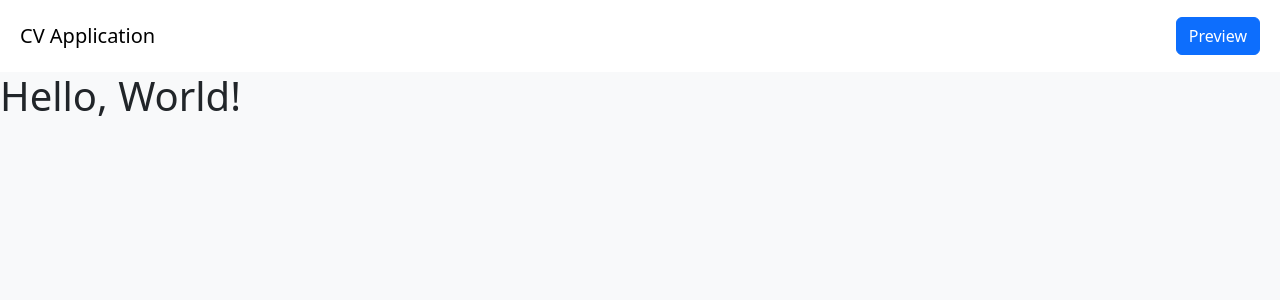
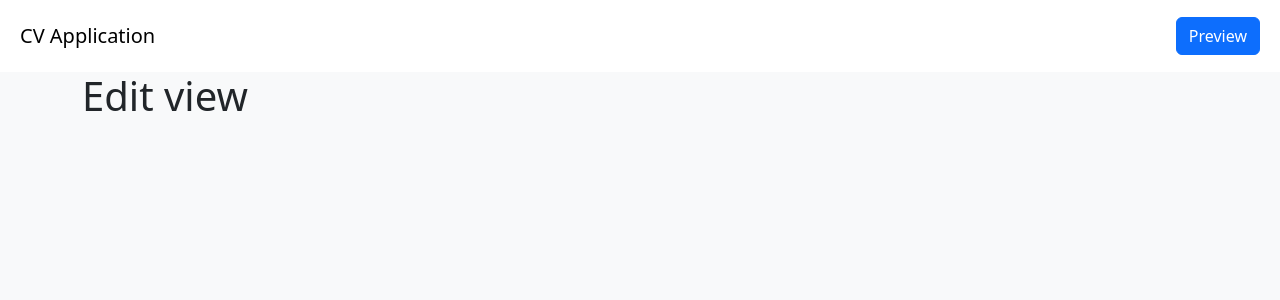
Before and after one commit to markbatho/cv-application, a React (Create React App) app: page / in a window 1280 px wide. Shown: the top 300 px of the page. Built offline with nearby package versions, Linux system fonts and the light colour scheme.

Commit message:
Add base views

```diff
--- a/src/App.js
+++ b/src/App.js
@@ -3,6 +3,8 @@ import Nav from 'react-bootstrap/Nav';
 import Container from 'react-bootstrap/Container';
 import Button from 'react-bootstrap/Button';
 import { useState } from 'react';
+import EditView from './components/edit/EditView';
+import PreviewView from './components/preview/PreviewView';
 
 const views = {
   EDIT: 'edit',
@@ -31,7 +33,7 @@ function App() {
           </Nav>
         </Container>
       </Navbar>
-      <h1>Hello, World!</h1>
+      {view === views.EDIT ? <EditView /> : <PreviewView />}
     </div>
   );
 }
--- /dev/null
+++ b/src/components/edit/EditView.jsx
@@ -0,0 +1,11 @@
+import { Container } from 'react-bootstrap';
+
+export default function EditView() {
+  return (
+    <div>
+      <Container>
+        <h1>Edit view</h1>
+      </Container>
+    </div>
+  );
+}
--- /dev/null
+++ b/src/components/preview/PreviewView.jsx
@@ -0,0 +1,11 @@
+import { Container } from 'react-bootstrap';
+
+export default function PreviewView() {
+  return (
+    <div>
+      <Container>
+        <h1>Preview view</h1>
+      </Container>
+    </div>
+  );
+}
```
